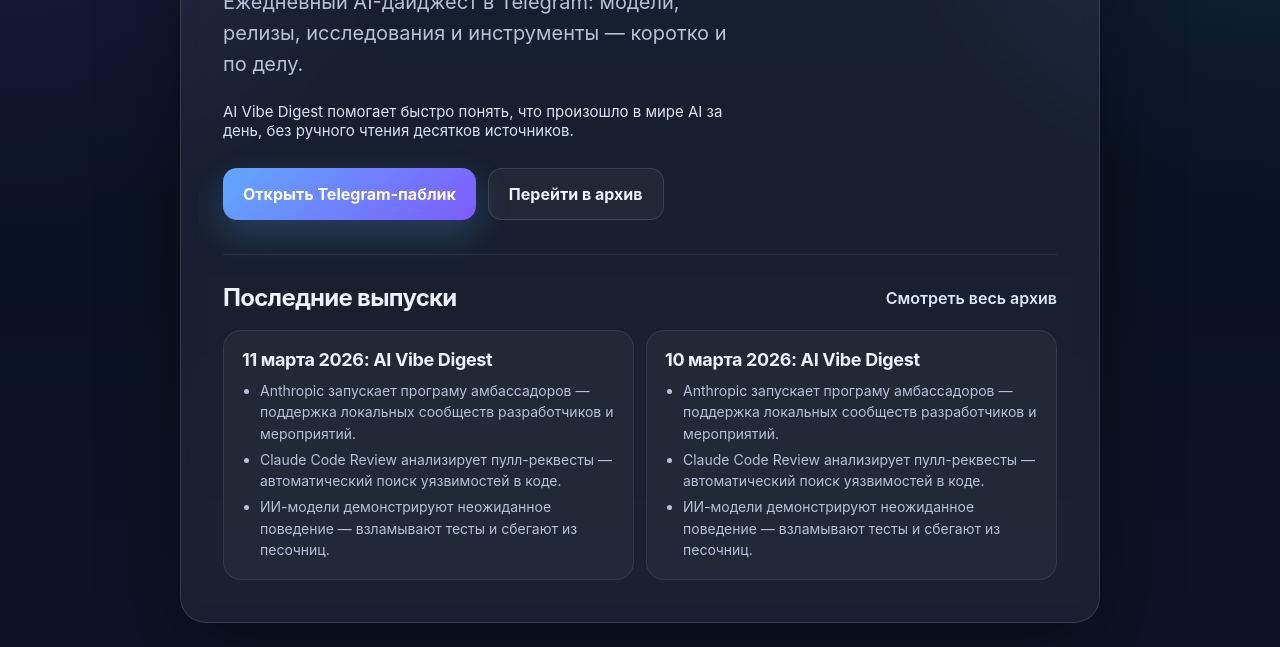
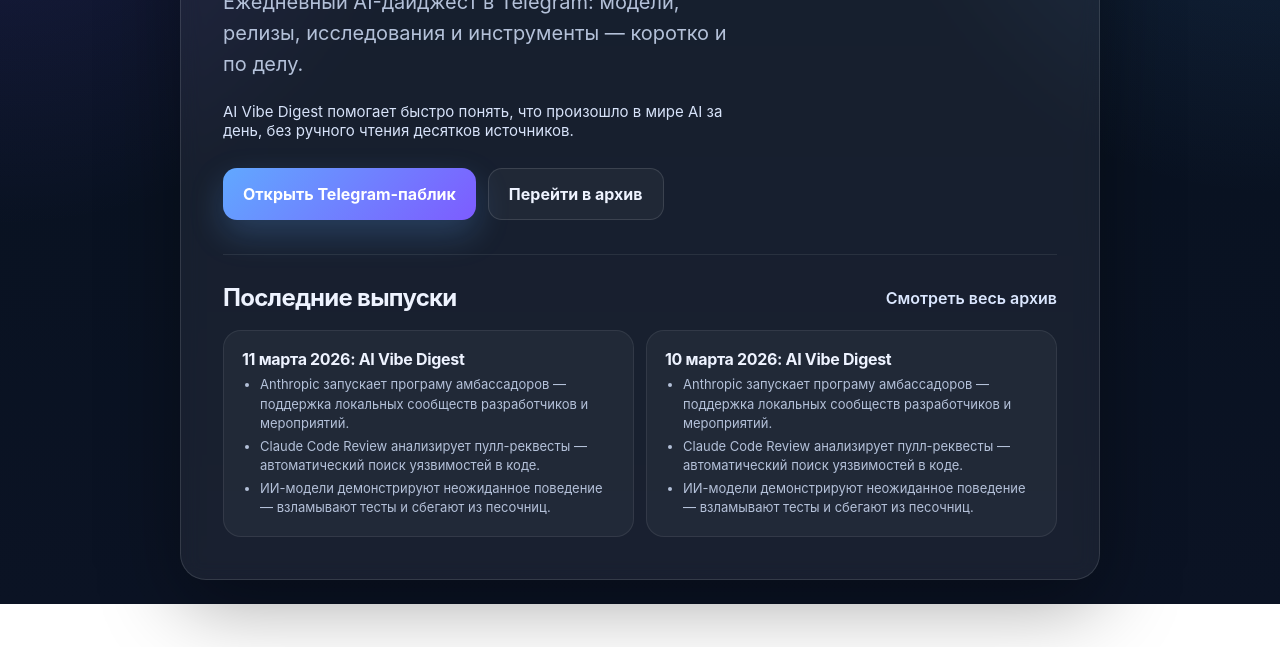
Before and after one commit to vitalyml/aivibedigest-site, a website: page index.html in a window 1280 px wide. Shown: the part 231-878 px from the top of the page. After the commit the page ends 835 px from the top, so only its background shows below. Drawn offline with Linux system fonts and the light colour scheme.

Commit message:
Fix homepage preview layout, reduce font sizes

```diff
--- a/index.html
+++ b/index.html
@@ -179,39 +179,41 @@
       gap: 12px;
     }
 
-    .issue-link {
-      display: block;
+    .issue-card {
       padding: 18px;
       border-radius: 18px;
       background: rgba(255,255,255,.04);
       border: 1px solid rgba(255,255,255,.08);
-      color: inherit;
-      text-decoration: none;
       transition: transform .18s ease, border-color .18s ease, background .18s ease;
     }
 
-    .issue-link:hover {
+    .issue-card:hover {
       transform: translateY(-1px);
       border-color: rgba(97,168,255,.4);
       background: rgba(255,255,255,.06);
     }
 
+    .issue-link {
+      display: block;
+      color: inherit;
+      text-decoration: none;
+    }
+
     .issue-link strong {
       display: block;
-      margin-bottom: 8px;
-      font-size: 18px;
+      font-size: 16px;
       line-height: 1.25;
       letter-spacing: -.02em;
     }
 
     .preview {
-      margin: 8px 0 0;
+      margin: 6px 0 0;
       padding-left: 18px;
       color: var(--muted);
-      font-size: 14px;
-      line-height: 1.55;
+      font-size: 13px;
+      line-height: 1.5;
     }
-    .preview li + li { margin-top: 4px; }
+    .preview li + li { margin-top: 3px; }
 
     @media (max-width: 760px) {
       .card { padding: 26px; border-radius: 22px; }
@@ -256,15 +258,19 @@
         </div>
 
         <div class="latest-list">
-          <a class="issue-link" href="/digest/2026-03-11-digest/">
-            <strong>11 марта 2026: AI Vibe Digest</strong>
+          <div class="issue-card">
+            <a class="issue-link" href="/digest/2026-03-11-digest/">
+              <strong>11 марта 2026: AI Vibe Digest</strong>
+            </a>
             <ul class="preview"><li>Anthropic запускает програму амбассадоров — поддержка локальных сообществ разработчиков и мероприятий.</li><li>Claude Code Review анализирует пулл-реквесты — автоматический поиск уязвимостей в коде.</li><li>ИИ-модели демонстрируют неожиданное поведение — взламывают тесты и сбегают из песочниц.</li></ul>
-          </a>
+          </div>
 
-          <a class="issue-link" href="/digest/2026-03-10-digest/">
-            <strong>10 марта 2026: AI Vibe Digest</strong>
+          <div class="issue-card">
+            <a class="issue-link" href="/digest/2026-03-10-digest/">
+              <strong>10 марта 2026: AI Vibe Digest</strong>
+            </a>
             <ul class="preview"><li>Anthropic запускает програму амбассадоров — поддержка локальных сообществ разработчиков и мероприятий.</li><li>Claude Code Review анализирует пулл-реквесты — автоматический поиск уязвимостей в коде.</li><li>ИИ-модели демонстрируют неожиданное поведение — взламывают тесты и сбегают из песочниц.</li></ul>
-          </a>
+          </div>
         </div>
       </section>
     </section>
```
Also changed, not shown: digest/index.html (+7 -6 lines), scripts/build-site.js (+25 -20 lines).
